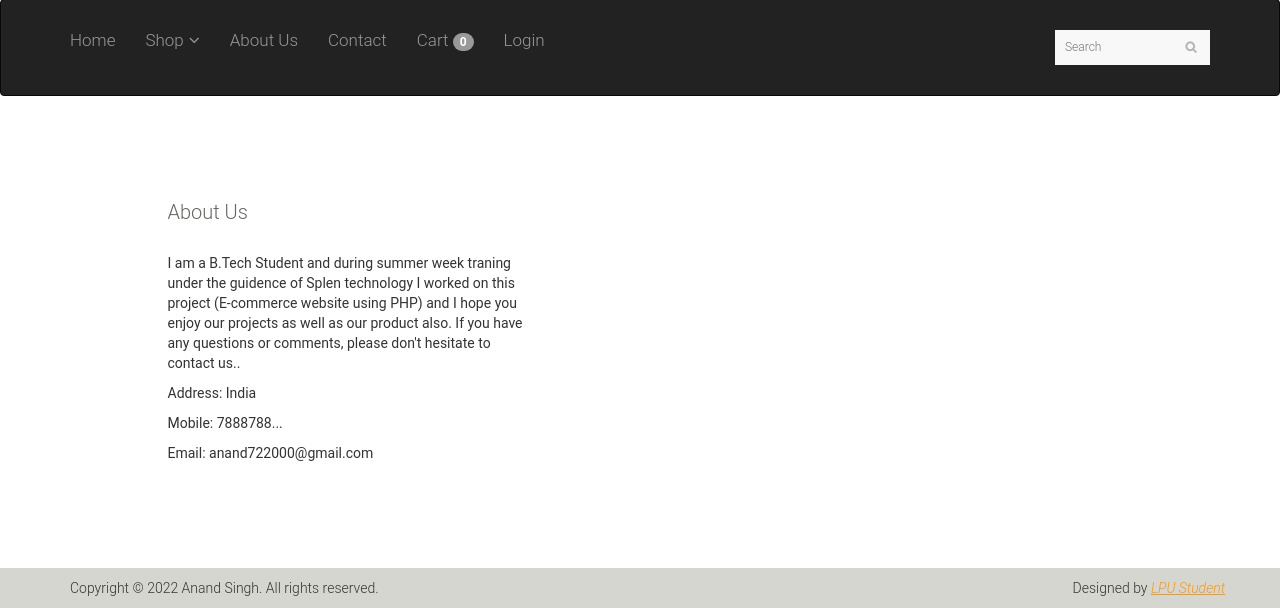
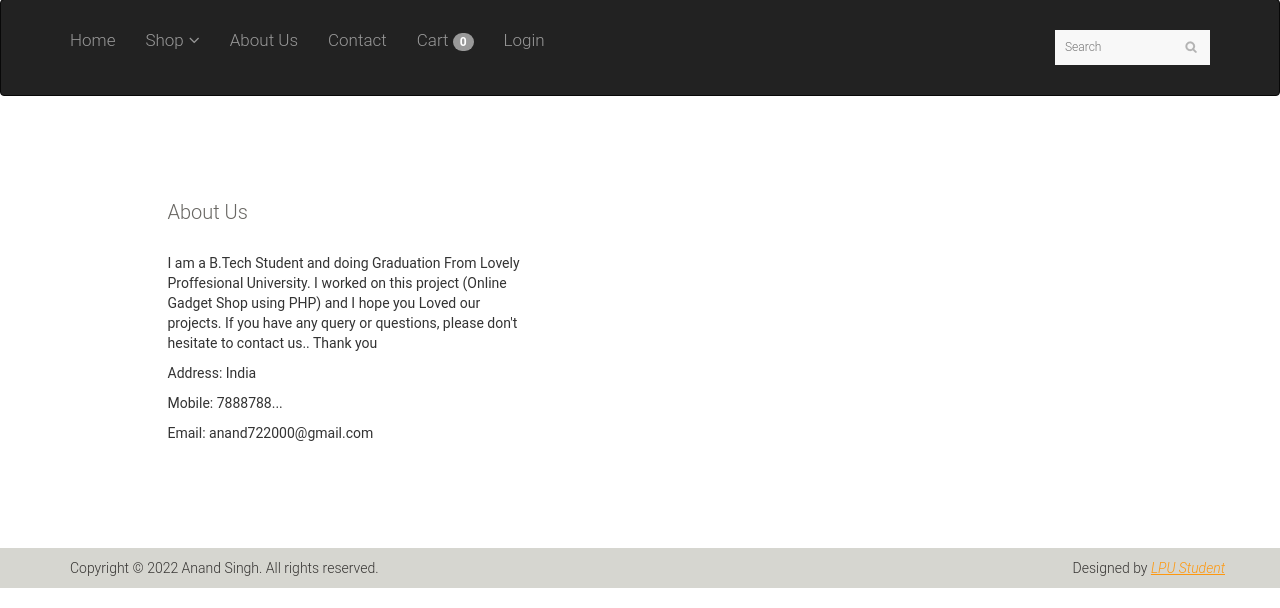
Before and after one commit to anand722000/Online-Gadget-Shop, a PHP site: page /about.php in a window 1280 px wide. Shown: the part 490-1098 px from the top of the page. Run offline with PHP 8.4, Linux system fonts and the light colour scheme; data that the repository does not hold is empty.

Commit message:
Update about.php

```diff
--- a/ecommerce-php/about.php
+++ b/ecommerce-php/about.php
@@ -7,9 +7,10 @@
 					<div class="login-form">
 						<h2>About Us</h2>
 						<address>
-	    					<p>I am a B.Tech Student and during summer week traning under the guidence of Splen technology
-							I worked on this project (E-commerce website using PHP) and I hope you enjoy our projects as well
-							as our product also. If you have any questions or comments, please don't hesitate to contact us..</p>
+	    					<p>I am a B.Tech Student and doing Graduation From Lovely Proffesional University.
+							I worked on this project (Online Gadget Shop using PHP) and I hope you Loved our projects.
+							If you have any query or questions, please don't hesitate to contact us..
+							Thank you</p>
 							<p>Address: India</p>
 							<p>Mobile: 7888788...</p>
 							<p>Email: anand722000@gmail.com</p>
```
